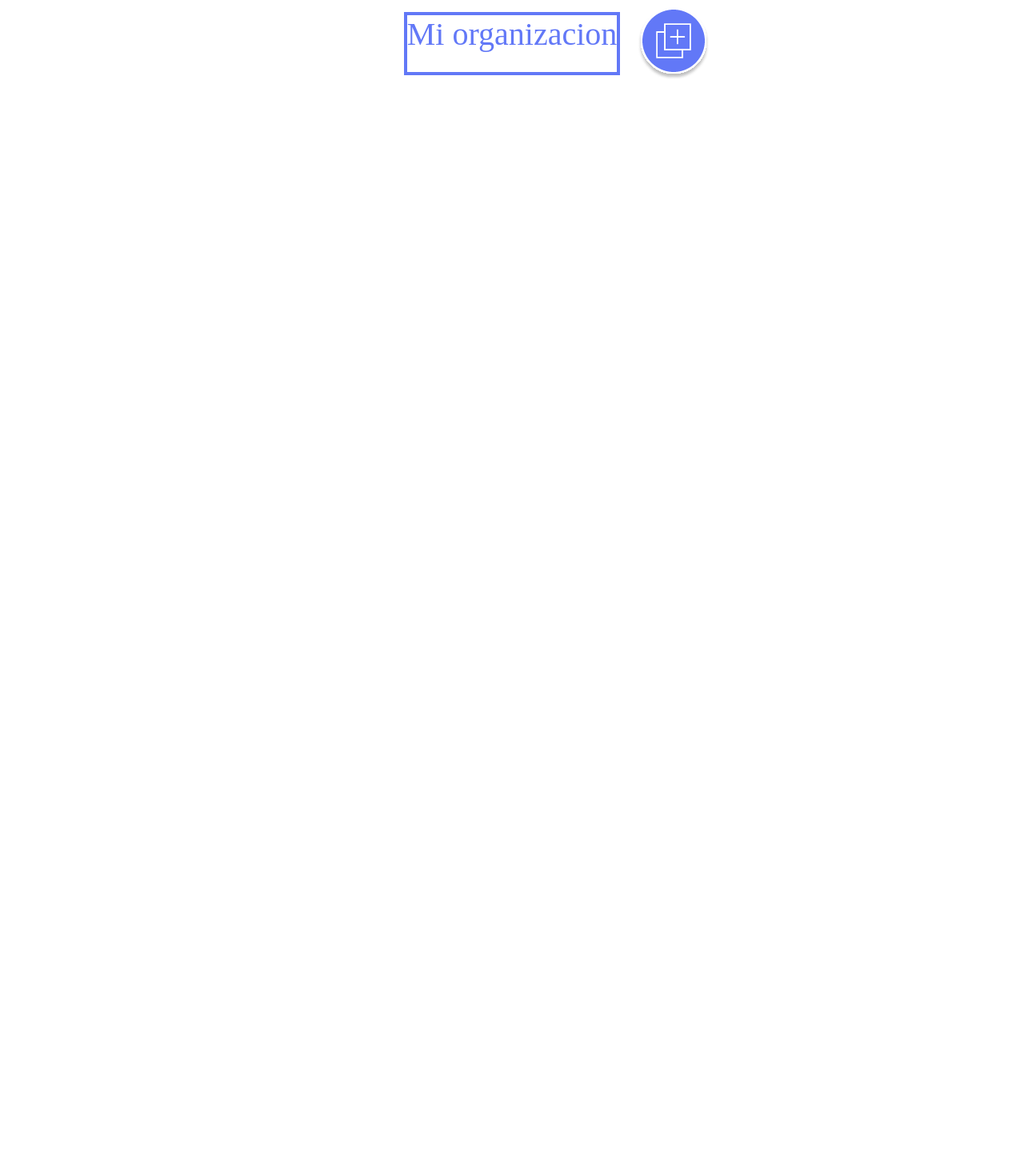
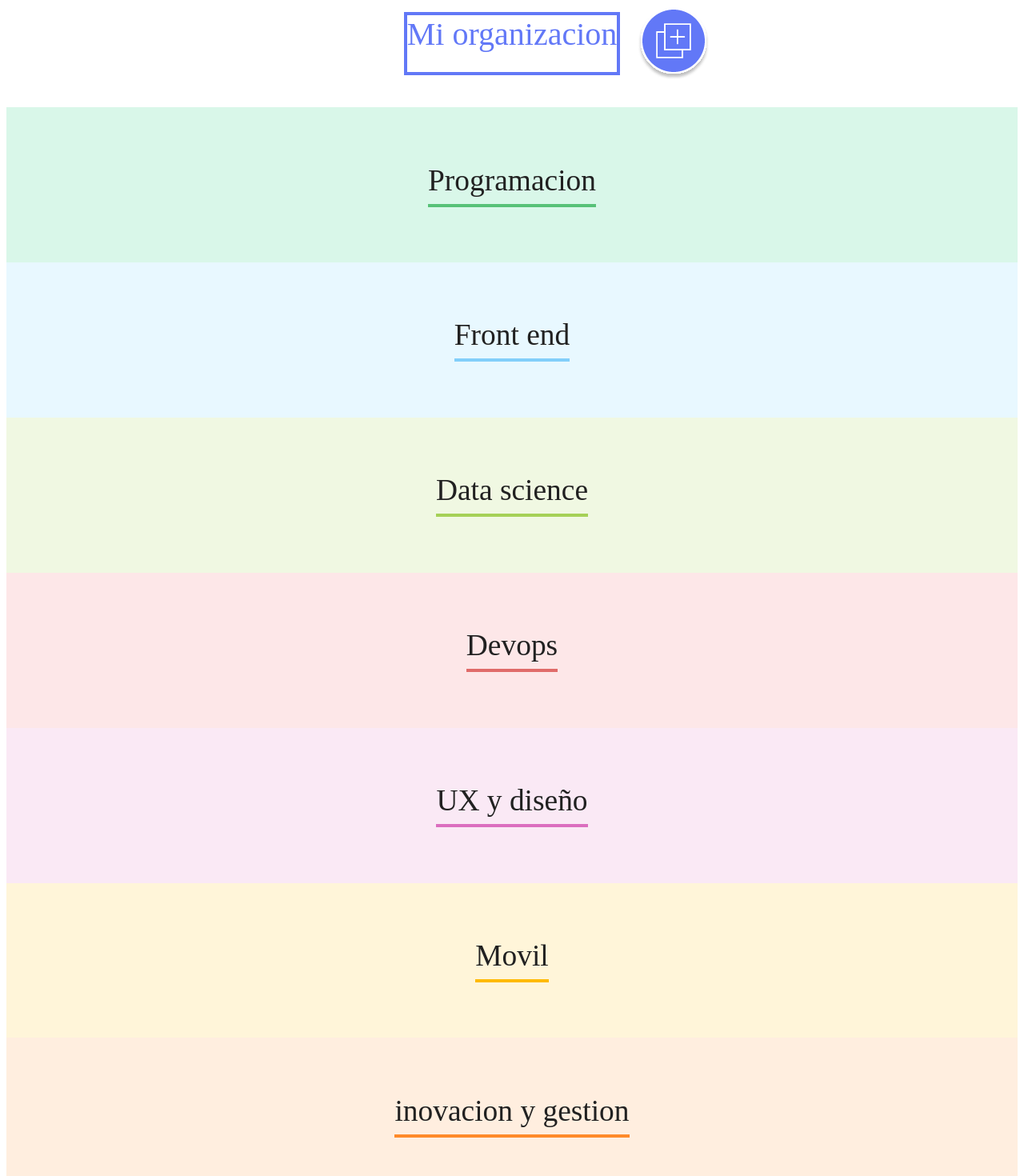
Before and after one commit to emaenriquez/org-oracle-react, a React (Vite) app: page / in a window 1280 px wide. Shown: the part 1320-2790 px from the top of the page at 80% size. Before the commit the page ends 1462 px from the top, so only its background shows below. Built offline with nearby package versions, Linux system fonts and the light colour scheme.

Commit message:
creando los equipos

```diff
--- a/src/App.jsx
+++ b/src/App.jsx
@@ -2,24 +2,71 @@
 import Header from './components/Header/Header'
 import Formulario from './components/Formulario/Formulario'
 import MiOrg from './components/MiOrg/MiOrg'
+import Equipo from './components/Equipo/Equipo'
 
 function App() {
 
   const [mostrarFormulario, setMostrarFormulario] = useState(true);
 
-  // ternario --> condicion ? seMuestra: noSeMuestra
+
+
 
   const manejarClick = () => {
     setMostrarFormulario(!mostrarFormulario);
   }
 
+  // lista de equipos
+
+  const equipos = [
+    {
+      titulo: 'Programacion',
+      colorPrimario: '#57C278',
+      colorSecundario: '#D9F7E9'
+    },
+    {
+      titulo: 'Front end',
+      colorPrimario: '#82CFFA',
+      colorSecundario: '#E8F8FF'
+    },
+    {
+      titulo: 'Data science',
+      colorPrimario: '#A6D157',
+      colorSecundario: '#F0F8E2'
+    },
+    {
+      titulo: 'Devops',
+      colorPrimario: '#E06B69',
+      colorSecundario: '#FDE7E8'
+    },
+    {
+      titulo: 'UX y diseño',
+      colorPrimario: '#DB6EBF',
+      colorSecundario: '#FAE9F5'
+    },
+    {
+      titulo: 'Movil',
+      colorPrimario: '#FFBA05',
+      colorSecundario: '#FFF5D9'
+    },
+    {
+      titulo: 'inovacion y gestion',
+      colorPrimario: '#FF8A29',
+      colorSecundario: '#FFEEDF'
+    },
+  ]
+
   return (
     <>
       <Header></Header>
       {/* {mostrarFormulario ? <Formulario></Formulario> : <></> } */}
-      {mostrarFormulario && <Formulario></Formulario>}
+      {mostrarFormulario && <Formulario equipos={equipos.map((equipo)=> equipo.titulo)}></Formulario>}
       {/* <Formulario></Formulario> */}
       <MiOrg manejarClick={manejarClick}></MiOrg>
+      {
+        equipos.map( (equipo,index) => {
+          return <Equipo datos= {equipo} key={equipo.titulo}></Equipo>
+        } )
+      }
     </>
   )
 }
--- a/src/components/CampoTexto/CampoTexto.jsx
+++ b/src/components/CampoTexto/CampoTexto.jsx
@@ -1,12 +1,7 @@
-import { useState } from 'react'
 import './CampoTexto.css'
 function CampoTexto(props) {
 
-    const [valor,setValor] = useState("")
-    console.log("datos",props)
-
     const manejarCambio = (e) => {
-        // console.log('cambio',e.target.value)
         props.actualizarValor(e.target.value)
     }
 
--- /dev/null
+++ b/src/components/Equipo/Equipo.css
@@ -0,0 +1,17 @@
+
+
+.equipo {
+    width: 100%;
+    padding: 32px;
+    box-sizing: border-box;
+    text-align: center;
+    font-size: 32px;
+}
+
+.equipo h3 {
+    font-weight: 400;
+    color: #212121;
+    border-bottom: 4px solid;
+    display: inline-block;
+    padding-bottom: 8px;
+}
--- /dev/null
+++ b/src/components/Equipo/Equipo.jsx
@@ -0,0 +1,23 @@
+
+import './Equipo.css'
+
+function Equipo(props) {
+
+    const { titulo, colorPrimario, colorSecundario } = props.datos
+
+    const obj = {
+        backgroundColor: colorSecundario
+    }
+
+    const estiloTitulo = {
+        borderColor: colorPrimario
+    }
+
+    return <section className="equipo" style={obj}>
+        <h3 style={estiloTitulo}>{titulo}</h3>
+        <div className="colaboradores"></div>
+    </section>
+}
+
+
+export default Equipo
--- a/src/components/Formulario/Formulario.jsx
+++ b/src/components/Formulario/Formulario.jsx
@@ -5,7 +5,7 @@
 import ListaOpciones from '../ListaOpciones/ListaOpciones'
 import Boton from '../Boton/Boton'
 
-function Formulario() {
+function Formulario(props) {
 
     const [nombre, setNombre] = useState('')
     const [puesto, setPuesto] = useState('')
@@ -49,7 +49,11 @@
                     valor={foto}
                     actualizarValor={setFoto}
                 ></CampoTexto>
-                <ListaOpciones valor={equipo} actualizarEquipo={setEquipo}></ListaOpciones>
+                <ListaOpciones
+                    valor={equipo}
+                    actualizarEquipo={setEquipo}
+                    equipos={props.equipos}
+                ></ListaOpciones>
                 <Boton texto="Crear"></Boton>
             </form>
         </section>
--- a/src/components/ListaOpciones/ListaOpciones.jsx
+++ b/src/components/ListaOpciones/ListaOpciones.jsx
@@ -2,16 +2,6 @@
 import './ListaOpciones.css'
 
 function ListaOpciones(props) {
-
-    const equipo = [
-        'Programacion',
-        'Front end',
-        'Data science',
-        'Devops',
-        'UX y diseño',
-        'Mocvil',
-        'Programacion'
-    ]
 
     const manejarCambio = (e) => {
         props.actualizarEquipo(e.target.value)
@@ -23,8 +13,8 @@
             <select value={props.valor} onChange={manejarCambio}>
                 <option value="" disabled defaultValue="" hidden>Seleccionar equipo</option>
                 {
-                    equipo.map((equipos,index)=> {
-                        return <option key={index} value={equipos}>{equipos}</option>
+                    props.equipos.map((equipo,index)=> {
+                        return <option key={index} value={equipo}>{equipo}</option>
                     })
                 }
             </select>
--- a/src/components/MiOrg/MiOrg.jsx
+++ b/src/components/MiOrg/MiOrg.jsx
@@ -1,6 +1,5 @@
 
 import './MiOrg.css'
-import { useState } from 'react';
 
 function MiOrg(props) {
 
--- a/src/main.jsx
+++ b/src/main.jsx
@@ -1,7 +1,6 @@
 import React from 'react'
 import ReactDOM from 'react-dom/client'
 import App from './App.jsx'
-// import './index.css'
 
 ReactDOM.createRoot(document.getElementById('root')).render(
   <React.StrictMode>
```
